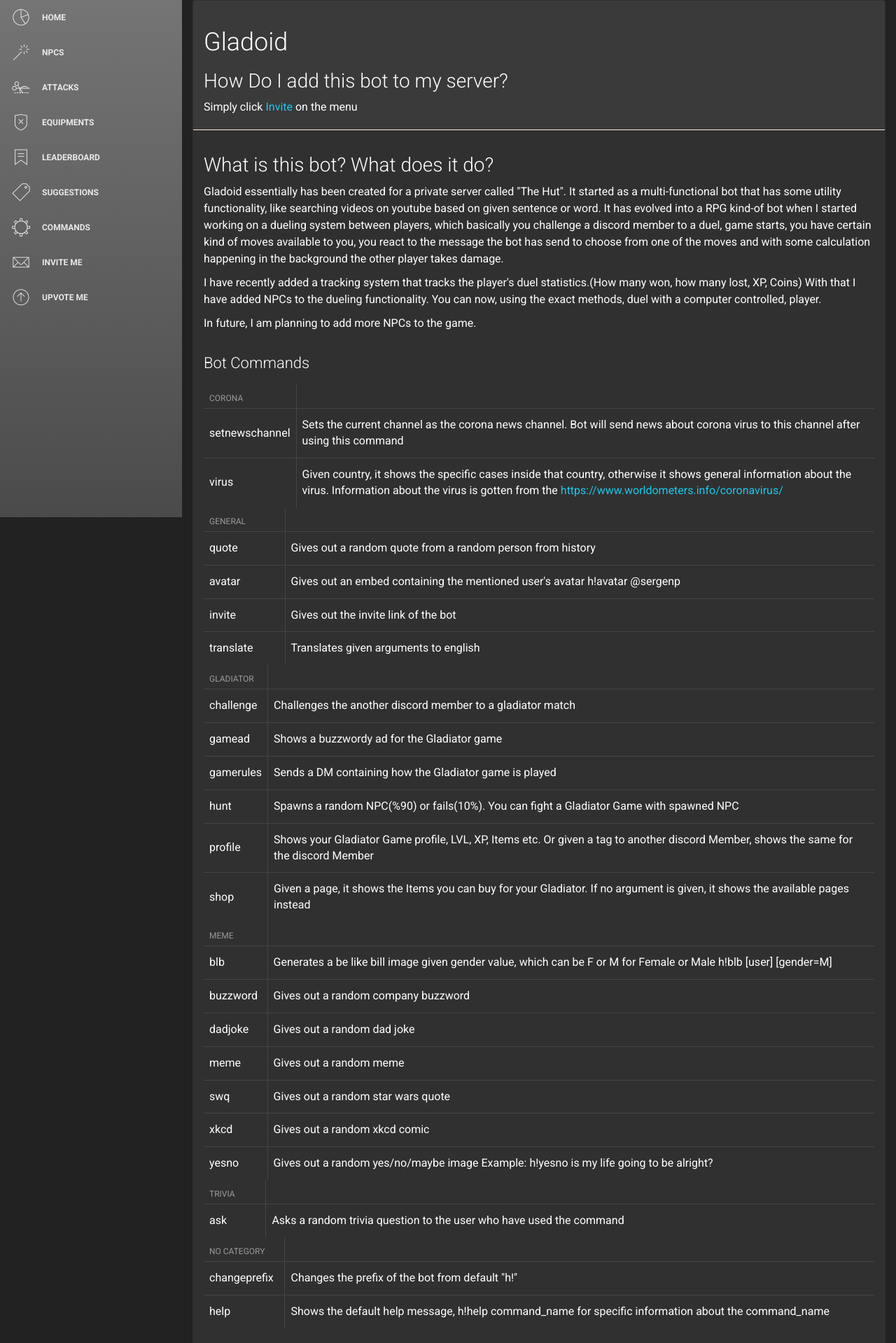
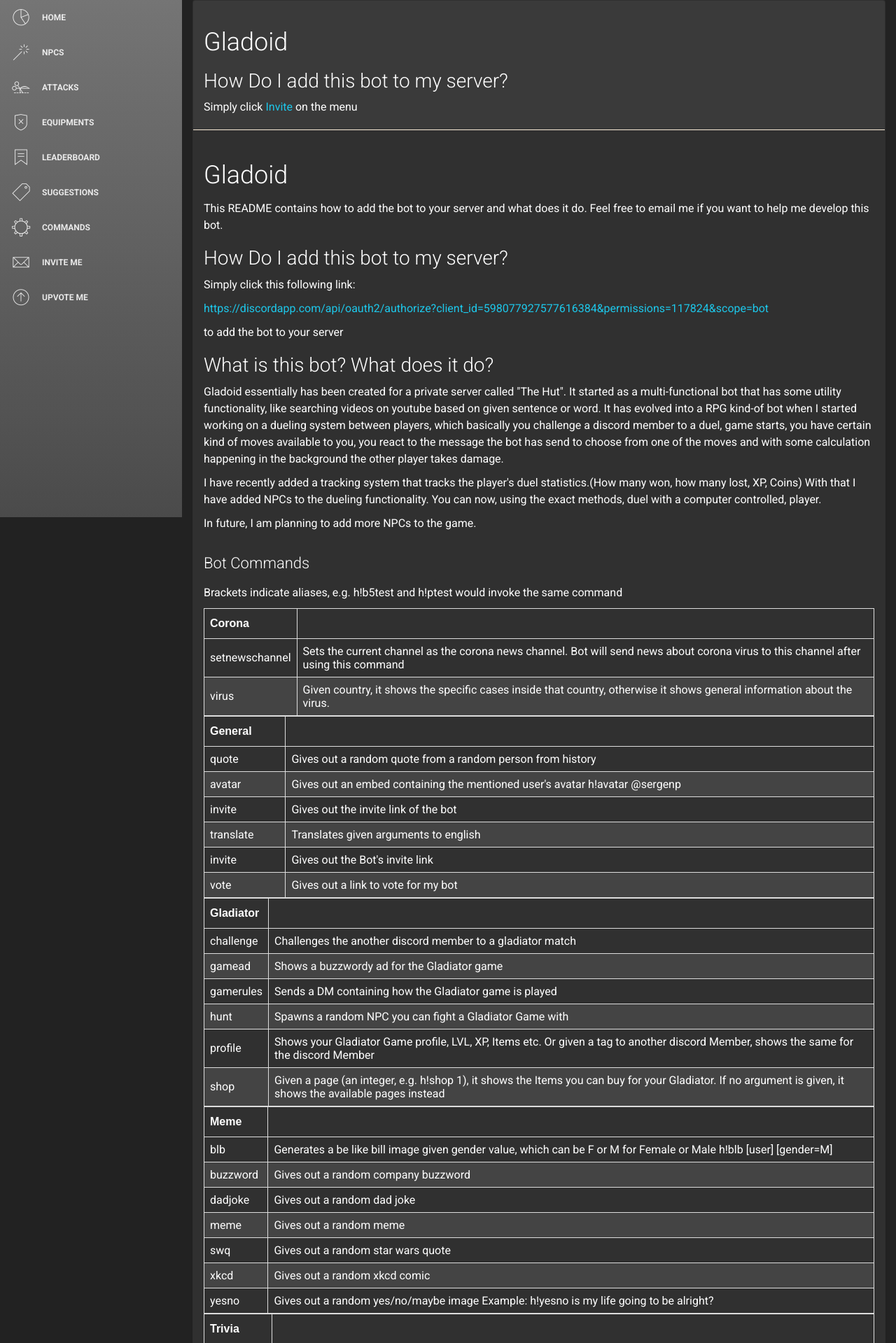
Before and after one commit to sergenp/gladoid_website, a Flask app: template web/templates/commands.html in a window 1280 px wide. Shown: the part 61-1980 px from the top of the page at 70% size. Run offline with Flask 2, Linux system fonts and the light colour scheme; the template is opened without the code that fills it, so the values that code supplies are empty; parts of the project's set-up code (start-up, migrations or seed data) failed here and were passed over; some libraries are stand-ins or nearby versions.

Commit message:
Update commands.html, index.html, user.html
add styling for the table in commands.html

```diff
--- a/web/templates/commands.html
+++ b/web/templates/commands.html
@@ -9,6 +9,28 @@
     width: 100%;
     margin-top: 3%;
   }
+
+  table {
+    font-family: Arial, Helvetica, sans-serif;
+    border-collapse: collapse;
+    width: 100%;
+  }
+
+  table td, table th {
+    border: 1px solid #ddd;
+    padding: 8px;
+  }
+
+  table tr:nth-child(even){background-color: #444;}
+
+  table tr:hover {background-color: #4d004d;}
+
+  table th {
+    padding-top: 12px;
+    padding-bottom: 12px;
+    text-align: left;
+    color: white;
+  }
 </style>
 
 <div class="panel">
@@ -18,6 +40,12 @@
     <p>Simply click <a href="https://discordapp.com/oauth2/authorize?client_id=598077927577616384&permissions=117824&scope=bot">Invite</a> on the menu</p>
   </div>
   <div class="panel-body table-responsive">
+    <h2 id="gladoid">Gladoid</h2>
+<p>This README contains how to add the bot to your server and what does it do. Feel free to email me if you want to help me develop this bot.</p>
+<h3 id="how-do-i-add-this-bot-to-my-server-">How Do I add this bot to my server?</h3>
+<p>Simply click this following link:</p>
+<p><a href="https://discordapp.com/api/oauth2/authorize?client_id=598077927577616384&amp;permissions=117824&amp;scope=bot">https://discordapp.com/api/oauth2/authorize?client_id=598077927577616384&amp;permissions=117824&amp;scope=bot</a></p>
+<p>to add the bot to your server</p>
 <h3 id="what-is-this-bot-what-does-it-do-">What is this bot? What does it do?</h3>
 <p>Gladoid essentially has been created for a private server called &quot;The Hut&quot;. It started as a multi-functional bot
 that has some utility functionality, like searching videos on youtube based on given sentence or word.
@@ -28,7 +56,8 @@
 With that I have added NPCs to the dueling functionality. You can now, using the exact methods, duel with a computer controlled, player.</p>
 <p>In future, I am planning to add more NPCs to the game.</p>
 <h4 id="bot-commands">Bot Commands</h4>
-    <table class="table table-bordered table-hover">
+<p>Brackets indicate aliases, e.g. h!b5test and h!ptest would invoke the same command</p>
+<table>
 <thead>
 <tr>
 <th>Corona</th>
@@ -42,11 +71,11 @@
 </tr>
 <tr>
 <td>virus</td>
-          <td>Given country, it shows the specific cases inside that country, otherwise it shows general information about the virus. Information about the virus is gotten from the <a href="https://www.worldometers.info/coronavirus/">https://www.worldometers.info/coronavirus/</a></td>
+<td>Given country, it shows the specific cases inside that country, otherwise it shows general information about the virus.</td>
 </tr>
 </tbody>
 </table>
-    <table class="table table-bordered table-hover">
+<table>
 <thead>
 <tr>
 <th>General</th>
@@ -70,9 +99,17 @@
 <td>translate</td>
 <td>Translates given arguments to english</td>
 </tr>
+<tr>
+<td>invite</td>
+<td>Gives out the Bot&#39;s invite link</td>
+</tr>
+<tr>
+<td>vote</td>
+<td>Gives out a link to vote for my bot</td>
+</tr>
 </tbody>
 </table>
-    <table class="table table-bordered table-hover">
+<table>
 <thead>
 <tr>
 <th>Gladiator</th>
@@ -94,7 +131,7 @@
 </tr>
 <tr>
 <td>hunt</td>
-          <td>Spawns a random NPC(%90) or fails(10%). You can fight a Gladiator Game with spawned NPC</td>
+<td>Spawns a random NPC you can fight a Gladiator Game with</td>
 </tr>
 <tr>
 <td>profile</td>
@@ -102,11 +139,11 @@
 </tr>
 <tr>
 <td>shop</td>
-          <td>Given a page, it shows the Items you can buy for your Gladiator. If no argument is given, it shows the available pages instead</td>
+<td>Given a page (an integer, e.g. h!shop 1), it shows the Items you can buy for your Gladiator. If no argument is given, it shows the available pages instead</td>
 </tr>
 </tbody>
 </table>
-    <table class="table table-bordered table-hover">
+<table>
 <thead>
 <tr>
 <th>Meme</th>
@@ -116,7 +153,7 @@
 <tbody>
 <tr>
 <td>blb</td>
-          <td>Generates a be like bill image given gender value, which can be F or M for Female or Male h!blb [user] [gender=M]</td>
+<td>Generates a be like bill image given gender value, which can be F or M for Female or Male  h!blb [user] [gender=M]</td>
 </tr>
 <tr>
 <td>buzzword</td>
@@ -140,11 +177,11 @@
 </tr>
 <tr>
 <td>yesno</td>
-          <td>Gives out a random yes/no/maybe image Example: h!yesno is my life going to be alright?</td>
+<td>Gives out a random yes/no/maybe image  Example:  h!yesno is my life going to be alright?</td>
 </tr>
 </tbody>
 </table>
-    <table class="table table-bordered table-hover">
+<table>
 <thead>
 <tr>
 <th>Trivia</th>
@@ -158,7 +195,51 @@
 </tr>
 </tbody>
 </table>
-    <table class="table table-bordered table-hover">
+<table>
+<thead>
+<tr>
+<th>Interaction</th>
+<th></th>
+</tr>
+</thead>
+<tbody>
+<tr>
+<td>hug</td>
+<td>Gives out a random hugging gif from Tenor e.g. h!hug @sergenp</td>
+</tr>
+<tr>
+<td>stab</td>
+<td>Gives out a random stabbing gif from Tenor e.g. h!stab @sergenp</td>
+</tr>
+<tr>
+<td>puke</td>
+<td>Gives out a random puking gif from Tenor e.g. h!puke @sergenp</td>
+</tr>
+<tr>
+<td>pat</td>
+<td>Gives out a random patting gif from Tenor e.g. h!pat @sergenp</td>
+</tr>
+</tbody>
+</table>
+<table>
+<thead>
+<tr>
+<th>Big5Test</th>
+<th></th>
+</tr>
+</thead>
+<tbody>
+<tr>
+<td>[ b5test, big5test, ptest ]</td>
+<td>Creates a Big5Test for you to solve. Bot will DM you the results you get</td>
+</tr>
+<tr>
+<td>[ b5result, myb5]</td>
+<td>Gets the results of the Big5Test you have solved</td>
+</tr>
+</tbody>
+</table>
+<table>
 <thead>
 <tr>
 <th>No Category</th>
@@ -177,27 +258,52 @@
 </tbody>
 </table>
 <h3 id="gladiator-game">Gladiator Game</h3>
-    <div class="row">
-      <div class="col-md-12 text-center">
 <p><code>h!hunt</code></p>
 <p>An example of NPC spawning using this command</p>
-        <div class="row">
-          <div class="col-md-offset-3 col-md-6 text-center">
-            <img class="img-fluid" style="width:100%;height:100%;" src="https://raw.githubusercontent.com/sergenp/the_hut_bot/master/Images/Hunt.png" alt="">
-          </div>
-        </div>
-        <div class="row">
-          <div class="col-md-offset-3 col-md-6 text-center">
+<p><img src="https://raw.githubusercontent.com/sergenp/the_hut_bot/master/Images/Hunt.png" alt=""></p>
 <p>An example fight</p>
-            <img class="img-fluid" src="https://github.com/sergenp/the_hut_bot/blob/master/Images/Hunt1.png?raw=true" alt="">
-            <img class="img-fluid" src="https://github.com/sergenp/the_hut_bot/blob/master/Images/Hunt2.png?raw=true" alt="">
-            <img class="img-fluid" src="https://github.com/sergenp/the_hut_bot/blob/master/Images/Hunt3.png?raw=true" alt="">
-            <img class="img-fluid"  src="https://github.com/sergenp/the_hut_bot/blob/master/Images/Hunt4.png?raw=true" alt="">
-          </div>
-        </div>
-      </div>
-    </div>
-  </div>
-</div>
+<p><img src="https://github.com/sergenp/the_hut_bot/blob/master/Images/Hunt1.png?raw=true" alt=""></p>
+<p><img src="https://github.com/sergenp/the_hut_bot/blob/master/Images/Hunt2.png?raw=true" alt=""></p>
+<p><img src="https://github.com/sergenp/the_hut_bot/blob/master/Images/Hunt3.png?raw=true" alt=""></p>
+<p><img src="https://github.com/sergenp/the_hut_bot/blob/master/Images/Hunt4.png?raw=true" alt=""></p>
+<h3 id="development">Development</h3>
+<p>Before launching the bot, make sure the environmental variables are set correctly. You need 3 variables. I suggest creating a <code>bot_token.py</code> where the bot.py is at, and define a configurate method like so:</p>
+<pre><code class="lang-py">import <span class="hljs-keyword">os</span>
+
+def configurate():
+    <span class="hljs-keyword">os</span>.environ[<span class="hljs-string">"BOT_TOKEN"</span>] = <span class="hljs-string">""</span> <span class="hljs-comment"># Your discord bot token here</span>
+    <span class="hljs-keyword">os</span>.environ[<span class="hljs-string">"MongoDB_CONNECTION_STRING"</span>] = <span class="hljs-string">""</span> <span class="hljs-comment"># your mongodb connection string, </span>
+    <span class="hljs-comment">#required for downloading the Gladiator game information (or uploading), </span>
+    <span class="hljs-comment"># Keeping track of the Profiles and Game messages.</span>
+    <span class="hljs-comment"># the bad thing about it is that it doesn't save/upload the NPCs, Events, Attack Informations, Settings</span>
+    <span class="hljs-comment"># (I guess I was too lazy, I just uploaded the json files directly into specific collections)</span>
+    <span class="hljs-keyword">os</span>.environ[<span class="hljs-string">"TENOR_API_KEY"</span>] = <span class="hljs-string">""</span> <span class="hljs-comment"># can be nothing, tenor doesn't seem to care about the API key, </span>
+    <span class="hljs-comment"># but must be in the environ to make bot work properly.</span>
+</code></pre>
+<p>if this file is created and configurated like so, there should be only one problem you would need to fix.</p>
+<h4 id="mongodb-downloading-problem">MongoDB Downloading Problem</h4>
+<p>When the bot is first launched, it tries to download all the collections inside MongoDB to their respective folders. This is to make sure everything is updated according to database. If you don&#39;t have the NPCs, Events, Attack Informations, Equipments, Settings collections, this will just throw some errors. In order to launch the bot first time, I suggest removing line 16 from bot.py which reads <code>MongoDatabase.download_gladiator_files_to_local()</code>.</p>
+<p>Bad thing about removing the line is you won&#39;t be in sync with your cloud/local mongodb database if you lose the json files inside Gladiator folder. </p>
+<h5 id="why-">Why ?</h5>
+<p>Why did I made it work like this, Why didn&#39;t I just connected to the MongoDB database, get what I needed from it realtime?</p>
+<p>To be honest, that also would work. But at the beginning of my coding, I wasn&#39;t using MondoDB, just was some json files for persistent data, like the collections I have stated above. Later on I added Profiles and Guild specific settings, so to save them to a database made the most sense. With that I also added those said collections to the database. Maybe in the future I will overhaul the system. But I kinda like the I/O system rather than connecting to a cloud database and fetching data from it. It is faster and works better for heroku. If you don&#39;t serve it on heroku or you&#39;re using a local MongoDB server in it, I would suggest converting e.g. :</p>
+<pre><code class="lang-py"><span class="hljs-function"><span class="hljs-keyword">def</span> <span class="hljs-title">find_equipment</span><span class="hljs-params">(<span class="hljs-keyword">self</span>, <span class="hljs-symbol">equipment_name:</span> str = <span class="hljs-string">""</span>)</span></span> -&gt; dict <span class="hljs-keyword">or</span> <span class="hljs-symbol">None:</span>
+    <span class="hljs-keyword">for</span> equipment <span class="hljs-keyword">in</span> <span class="hljs-keyword">self</span>.<span class="hljs-symbol">equipments:</span>
+        <span class="hljs-keyword">if</span> equipment[<span class="hljs-string">"name"</span>] == <span class="hljs-symbol">equipment_name:</span>
+            <span class="hljs-keyword">return</span> equipment
+    <span class="hljs-keyword">return</span> None
+</code></pre>
+<p>to</p>
+<pre><code class="lang-py"><span class="hljs-function"><span class="hljs-keyword">def</span> <span class="hljs-title">find_equipment</span></span>(<span class="hljs-keyword">self</span>, <span class="hljs-symbol">equipment_name:</span> str=<span class="hljs-string">""</span>) -&gt; dict <span class="hljs-keyword">or</span> <span class="hljs-symbol">None:</span>
+    <span class="hljs-keyword">return</span> <span class="hljs-keyword">self</span>.connector.DatabaseName.Equipments.find_one({<span class="hljs-string">"name"</span> : equipment_name})
+</code></pre>
+<p>this isn&#39;t necessary of course.</p>
+<h4 id="now-what-">Now what?</h4>
+<p>I assume you have created your bot_token.py and deleted the 16th line from bot.py. Now, all you need to do is install the requirements.
+<code>pip install -r requirements.txt</code></p>
+<p>Then run the bot:
+<code>python bot.py</code></p>
+<p>You now have access to every functionality bot offers. Bot should update your profile based on your Discord user id in your MongoDB database. Be sure to check it out after you have done something that updates your profile. MongoDB.Connector.Connector will create a new database called &quot;HutAssistant&quot; in your MongoDB, so there will be no conflict with other collections you have.</p>
+
 
 {%endblock%}
--- a/web/templates/index.html
+++ b/web/templates/index.html
@@ -7,7 +7,6 @@
     <h5 class="panel-title">Welcome to Gladoid Community Website!</h5>
   </div>
   <div class="panel-body">
-    <p>Welcome you alpha testers!</p>
     <p>Enjoy the little functionality the website is offering as of now, I will be needing your suggestions to improve the website. For now, the future plan includes:</p>
     <ul>
       <li>Make so logged in users can add:
```
Also changed, not shown: web/templates/user.html (+5 -5 lines). Lines whose indentation alone changed are shown as unchanged.
